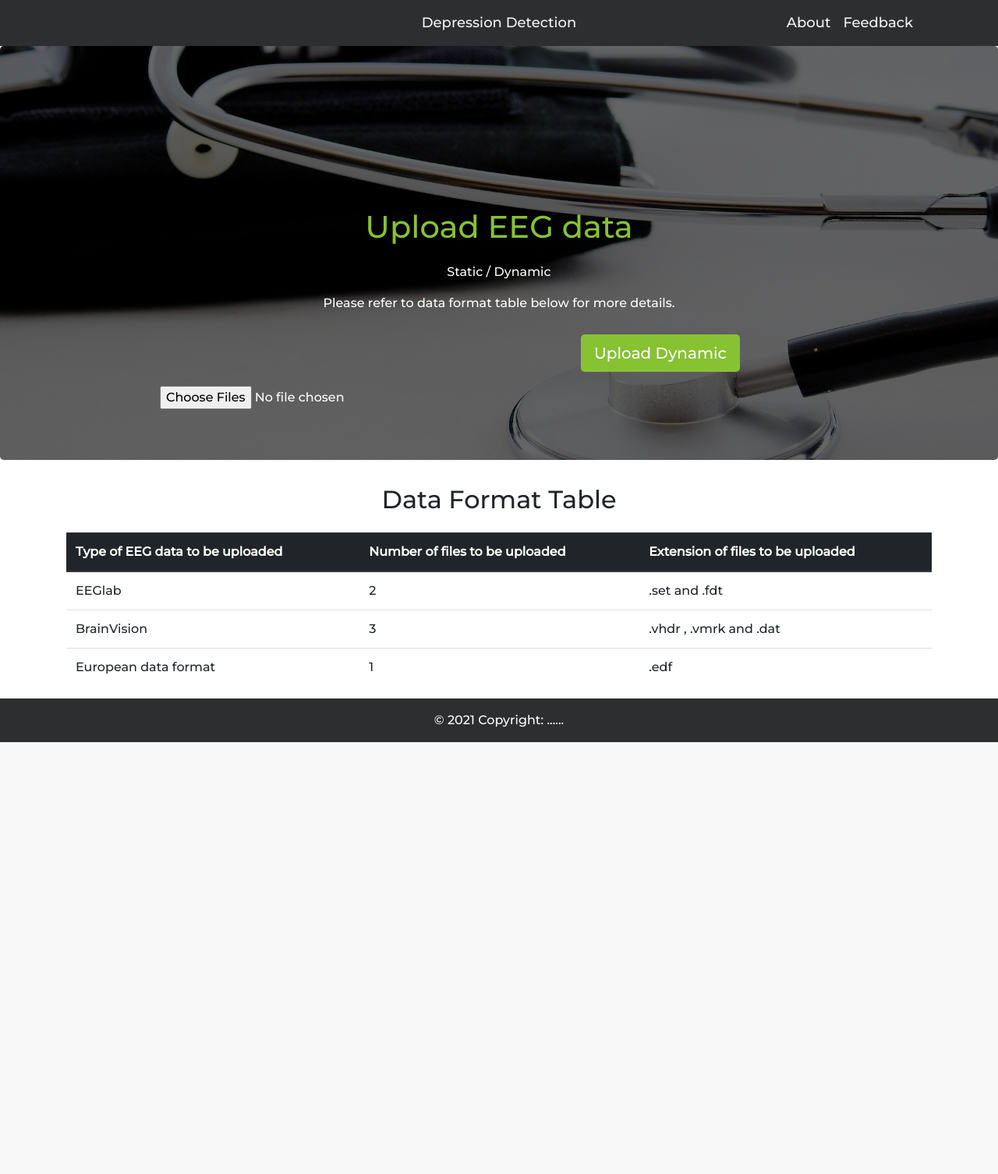
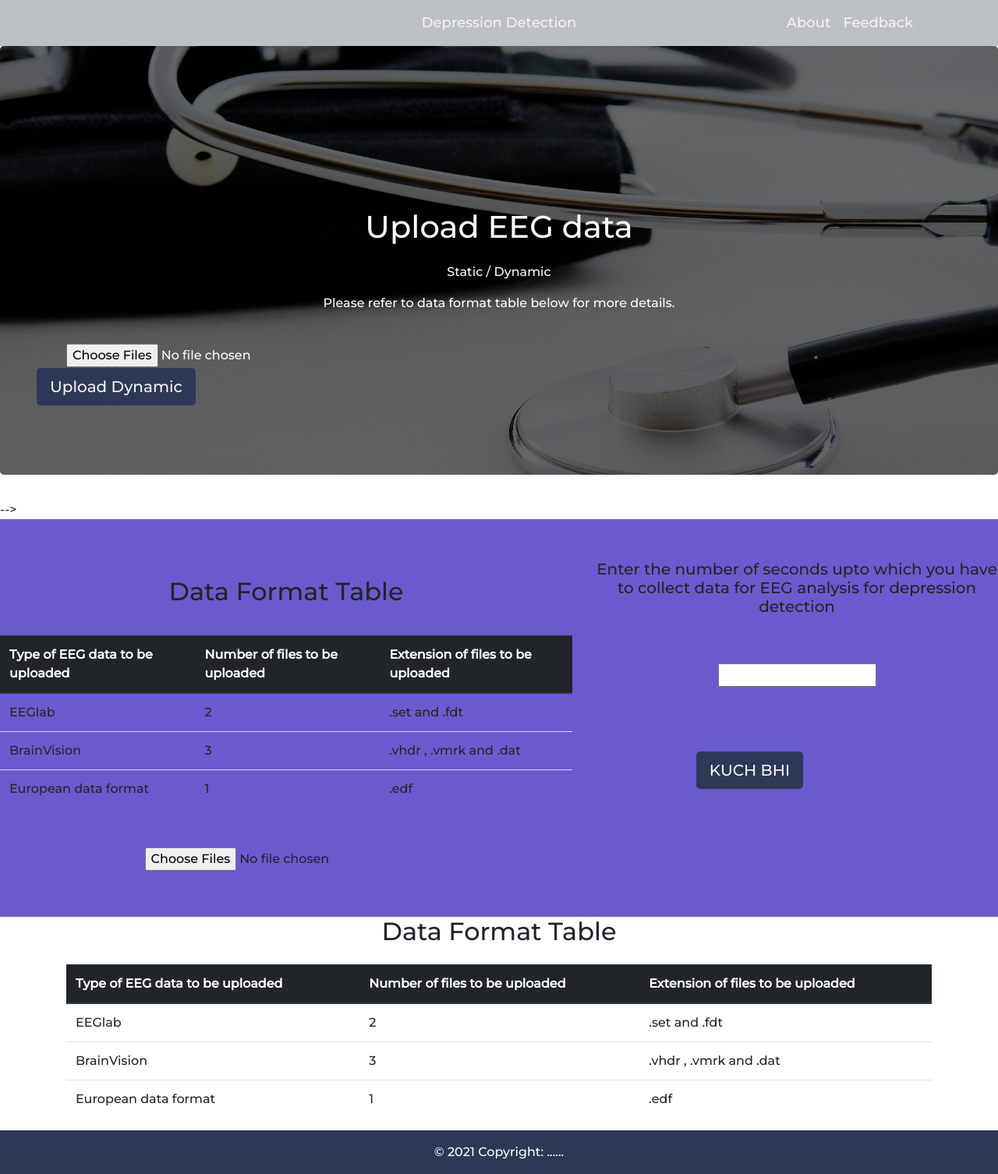
Before and after one commit to Ayush900/flask-deployment-of-model, a Flask app: page / in a window 1280 px wide. Shown: the whole page at 78% size. Before the commit the page ends 952 px from the top, so only its background shows below. Run offline with Flask 2, Linux system fonts and the light colour scheme; some libraries are stand-ins or nearby versions.

Commit message:
Add files via upload

```diff
--- a/templates/base.html
+++ b/templates/base.html
@@ -53,7 +53,7 @@
 
 
 
-    <div style="background-color:rgb(45,46,48);">
+    <div style="background-color: #bdc1c5;">
    <div class="container">
     <nav class="navbar navbar-expand-md transparent ">
         <div class="navbar-collapse collapse w-100 order-1 order-md-0 dual-collapse2">
@@ -64,7 +64,7 @@
                 </li>
             </ul> -->
         </div>
-        <div class="mx-auto order-0" style="color: rgb(0, 0, 0);">
+        <div class="mx-auto order-0">
             <a class="navbar-brand mx-auto" href="#"> Depression Detection </a>
             <button class="navbar-toggler navbar-dark" type="button" data-toggle="collapse" data-target=".dual-collapse2" >
                 <span class="navbar-toggler-icon"></span>
@@ -90,6 +90,92 @@
 
 
 
+    <div class="jumbotron bg-cover text-white" style="background-image: linear-gradient(to bottom, rgba(0,0,0,0.6) 0%,rgba(0,0,0,0.6) 100%), url(../static/images/bg3.jpg) ;">
+        <div class="container">
+        <h1 style="text-align: center; margin-top: 13%;">Upload EEG data </h1>
+        <p style="text-align: center; margin-top: 2%;">Static / Dynamic</p>
+        <!-- <hr class="my-4"> -->
+        <p style="text-align: center; ">Please refer to data format table below for more details.</p>
+
+        <!-- <div class="container">
+          <div id="content">{% block content %}{% endblock %}</div>
+      </div> -->
+
+          </div>
+      <!-- /.container   -->
+      </div>
+
+
+<!-- something -->
+<div style="display: flex; align-items: center;">
+<div class="row">
+    <div class="col-7" style="background-color: slateblue;">
+        <h2 style="text-align: center; margin-top: 10%;">Data Format Table</h2>
+                <table class="table" style="margin-top: 5%;">
+                    <thead class="thead-dark">
+                        <tr>
+                            <th scope="col"> Type of EEG data to be uploaded </th>
+                            <th scope="col"> Number of files to be uploaded </th>
+                            <th scope="col"> Extension of files to be uploaded </th>
+                        </tr>
+                    </thead>
+                    <tbody>
+                        <tr>
+                            <td scope="row"> EEGlab </td>
+                            <td> 2 </td>
+                            <td> .set and .fdt </td>
+                        </tr>
+                        <tr>
+                            <td scope="row"> BrainVision </td>
+                            <td> 3 </td>
+                            <td> .vhdr , .vmrk and .dat </td>
+                        </tr>
+                        <tr>
+                            <td scope="row"> European data format </td>
+                            <td> 1 </td>
+                            <td> .edf </td>
+                        </tr>
+                    </tbody>
+                </table>
+
+
+                <form id="upload-file" method="post" enctype="multipart/form-data" style="margin-top: 2%;  text-align: center;   padding: 35px 35px;
+                " >
+
+
+                    <input  type="file" name="file" id="imageUpload" accept=".set , .fdt , .vhdr , .vmrk , .dat , .edf " multiple class="upload-label" >
+                </form>
+
+
+                <div >
+                    <div class="image-section" style="display:none; ">
+
+                        <div>
+
+                            <button type="button" class="btn btn-primary btn-lg " id="btn-predict" style="margin-left: 25%; ">Predict!</button>
+                        </div>
+                    </div>
+                    <br />
+                    <div class="loader" style="display:none; margin-left: 25%;">
+
+                    </div>
+                </div>
+    </div>
+
+    <div class="col-5" style="background-color: slateblue;" >
+        <h5 style="text-align: center; margin-top: 10%;">Enter the number of seconds upto which you have to collect data for EEG analysis for depression detection</h5>
+        <form method="GET"  >
+            <div style=" text-align: center; margin-top: 5%; padding: 35px 35px;">
+
+            <input type="text" id="fname" name="fname" style=" text-align: center;">
+            </div><br><br>
+            <div class="col-4" > <a class="btn  btn-lg" href="/get_realtime_eeg_data/fname" role="button" style="background-color: rgb(46, 55, 86); color: whitesmoke; margin-left: 80%;  " >KUCH BHI</a></div>
+        </form>
+    </div>
+</div>
+</div>
+<!-- end something -->
+
 
     <!-- HOME PAGE -->
 
@@ -107,20 +193,7 @@
 
 
 
-    <div class="jumbotron bg-cover text-white" style="background-image: linear-gradient(to bottom, rgba(0,0,0,0.6) 0%,rgba(0,0,0,0.6) 100%), url(../static/images/bg3.jpg)">
-      <div class="container">
-      <h1 style="text-align: center; margin-top: 13%; color: rgb(135,194,50)">Upload EEG data </h1>
-      <p style="text-align: center; margin-top: 2%;">Static / Dynamic</p>
-      <!-- <hr class="my-4"> -->
-      <p style="text-align: center; ">Please refer to data format table below for more details.</p>
 
-      <div class="container">
-        <div id="content">{% block content %}{% endblock %}</div>
-    </div>
-
-        </div>
-    <!-- /.container   -->
-    </div>
 
 
 
@@ -177,7 +250,7 @@
 
 
     <!-- Footer -->
-<footer class="page-footer font-small " style="background-color:rgb(45,46, 48) ;">
+<footer class="page-footer font-small " style="background-color:rgb(46, 55, 86) ;">
 
     <!-- Copyright -->
     <div class="footer-copyright text-center py-3" style="color: white;">© 2021 Copyright:
@@ -191,11 +264,27 @@
 
     </div>
 
-    <script src="https://unpkg.com/aos@2.3.1/dist/aos.js"></script>
+    <script src="https://cdnjs.cloudflare.com/ajax/libs/URI.js/1.15.2/URI.min.js"></script>
+
     <script>
-        AOS.init();
-        new WOW().init();
+        // Get our <a> element
+var l = document.getElementById('fname');
 
+// Use URI.js to work with the URI
+// http://medialize.github.io/URI.js/
+var uri = URI(l.href);
+
+// Get the query string as an object
+var qs = uri.query(true);
+
+// Change our value
+qs.userName = 'test1'
+
+// Update the URI object
+uri.query(qs);
+
+// Set our new HREF on the <a> element
+l.href = uri;
     </script>
 </body>
 
--- a/templates/index.html
+++ b/templates/index.html
@@ -19,7 +19,7 @@
 
 
 
-             <div class="col-4" style="text-align: center; margin-top: 5%; ">
+             <div class="col-4" >
 
 
                 <!-- <a class="btn  btn-lg" href="#" role="button" style="background-color: rgb(46, 55, 86); color: whitesmoke;">Upload Static</a> -->
@@ -30,21 +30,18 @@
                 </form>
 
             </div>
-
-
-
         <div class="col-2"></div>
             <form method="POST">
-                <div class="col-4" style="text-align: center; margin-top: 5%; "> <a class="btn  btn-lg" href="/get_realtime_eeg_data" role="button" style="background-color: rgb(135,194,50); color: rgb(255, 255, 255);">Upload Dynamic</a></div>
+                <div class="col-4" > <a class="btn  btn-lg" href="/get_realtime_eeg_data" role="button" style="background-color: rgb(46, 55, 86); color: whitesmoke;" >Upload Dynamic</a></div>
             </form>
         <div class="col-1"></div>
 
-<div style="text-align: center;">
+<div >
         <div class="image-section" style="display:none; ">
 
             <div>
                 <br />
-                <button type="button" class="btn btn-primary btn-lg " id="btn-predict" style=" background-color: rgb(135,194,50);margin-left: 50%;">Predict</button>
+                <button type="button" class="btn btn-primary btn-lg " id="btn-predict">Predict!</button>
             </div>
         </div>
         <br />
@@ -71,7 +68,7 @@
 <div class="container" >
     <div class="row">
         <div class="col-1"></div>
-        <div class="col-10"><h2 id="result" style="color:rgb(135,194,50);"></h2></div>
+        <div class="col-10"><h2 id="result" style="color: #2f8be0;"></h2></div>
         <div class="col-1"></div>
     </div>
 
```
